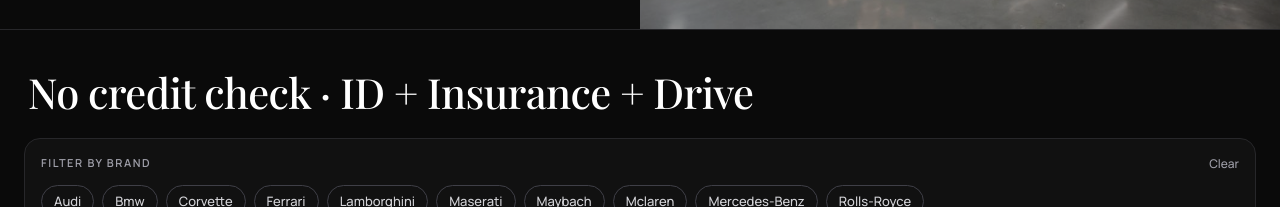
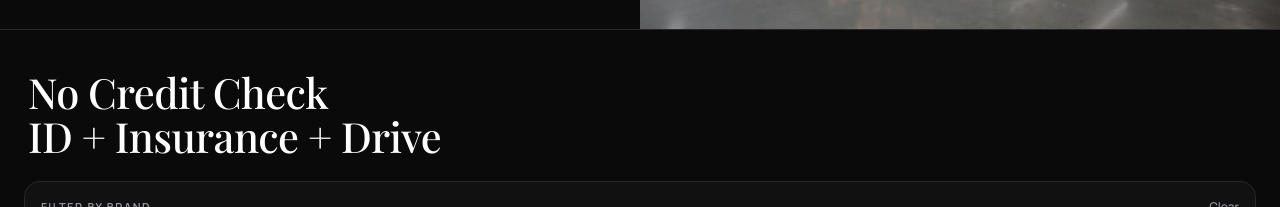
Before and after one commit to stradacorsagroup-art/scg-site-1772418012, a Next.js app: page / in a window 1280 px wide. Shown: the part 433-640 px from the top of the page. Built offline with nearby package versions, Linux system fonts and the light colour scheme.

Commit message:
Split no-credit line into two lines

```diff
--- a/src/app/page.tsx
+++ b/src/app/page.tsx
@@ -135,7 +135,9 @@ export default function Home() {
       <section id="membership-inventory" className="mx-auto max-w-7xl px-5 pb-8 pt-14 sm:px-6 sm:py-10">
         <div className="mb-6 px-1">
           <p className="font-display text-[1.75rem] leading-[1.04] tracking-[-0.015em] text-white sm:text-[2.6rem]">
-            No credit check · ID + Insurance + Drive
+            No Credit Check
+            <br />
+            ID + Insurance + Drive
           </p>
         </div>
 
```
